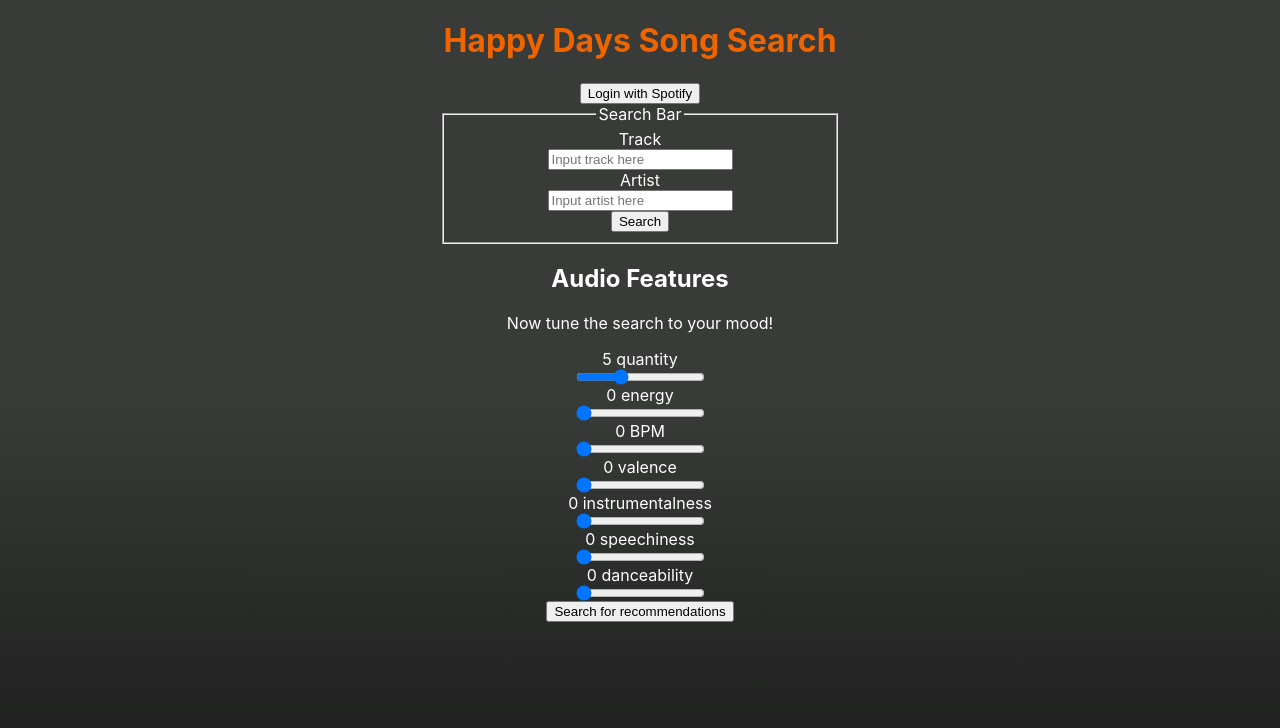
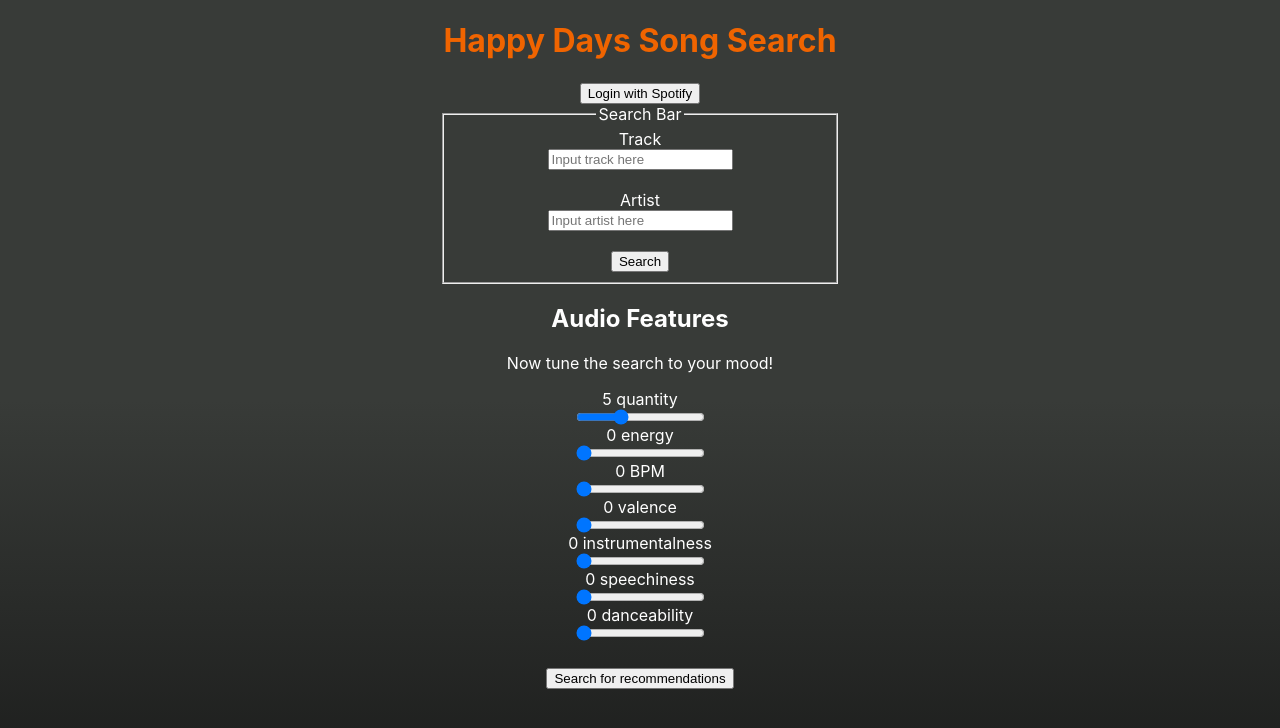
Before and after one commit to fac19/week10-Joe-Ivo, a React (Create React App) app: page / in a window 1280 px wide. Shown: the top 728 px of the page. Built offline with nearby package versions, Linux system fonts and the light colour scheme.

Commit message:
Space out song search inputs

```diff
--- a/src/components/song-filter.css
+++ b/src/components/song-filter.css
@@ -6,3 +6,7 @@ input {
     display: block;
     margin: 0 auto;
 }
+
+.recommendations-button {
+    margin-top: 2em;
+}
--- a/src/components/song-filter.js
+++ b/src/components/song-filter.js
@@ -74,6 +74,7 @@ function SongFilter(props) {
       <input
         type="submit"
         value={"Search for recommendations"}
+        className="recommendations-button"
         onClick={(event) => {
           event.preventDefault();
           getRecommendations(songInfo.id, songAudioFeatures, authToken).then(
--- /dev/null
+++ b/src/components/song-info-search.css
@@ -0,0 +1,3 @@
+.song-info-form > fieldset > label {
+    margin-bottom: 1.25em;
+}
--- a/src/components/song-info-search.js
+++ b/src/components/song-info-search.js
@@ -2,6 +2,7 @@ import React from "react";
 import handleSearchTrack from "../util/handle-search-track"
 // import getRecommendations from "../util/get-recommendations.js"
 import getSongProperties from "../util/get-song-properties.js"
+import "./song-info-search.css"
 
 function SongInfoSearch({ logInToken, songInfo, setSongInfo, songAudioFeatures, setAudioFeatures }) {
   const [trackSearch, setTrackSearch] = React.useState({
@@ -28,7 +29,7 @@ function SongInfoSearch({ logInToken, songInfo, setSongInfo, songAudioFeatures,
   }
 
   return (
-    <form onSubmit={(event) => handleSearchTrack(event, trackSearch, token, setSongInfo, songInfo, songAudioFeatures, setAudioFeatures)}
+    <form className="song-info-form" onSubmit={(event) => handleSearchTrack(event, trackSearch, token, setSongInfo, songInfo, songAudioFeatures, setAudioFeatures)}
         >
       <fieldset>
         <legend>Search Bar</legend>
```
